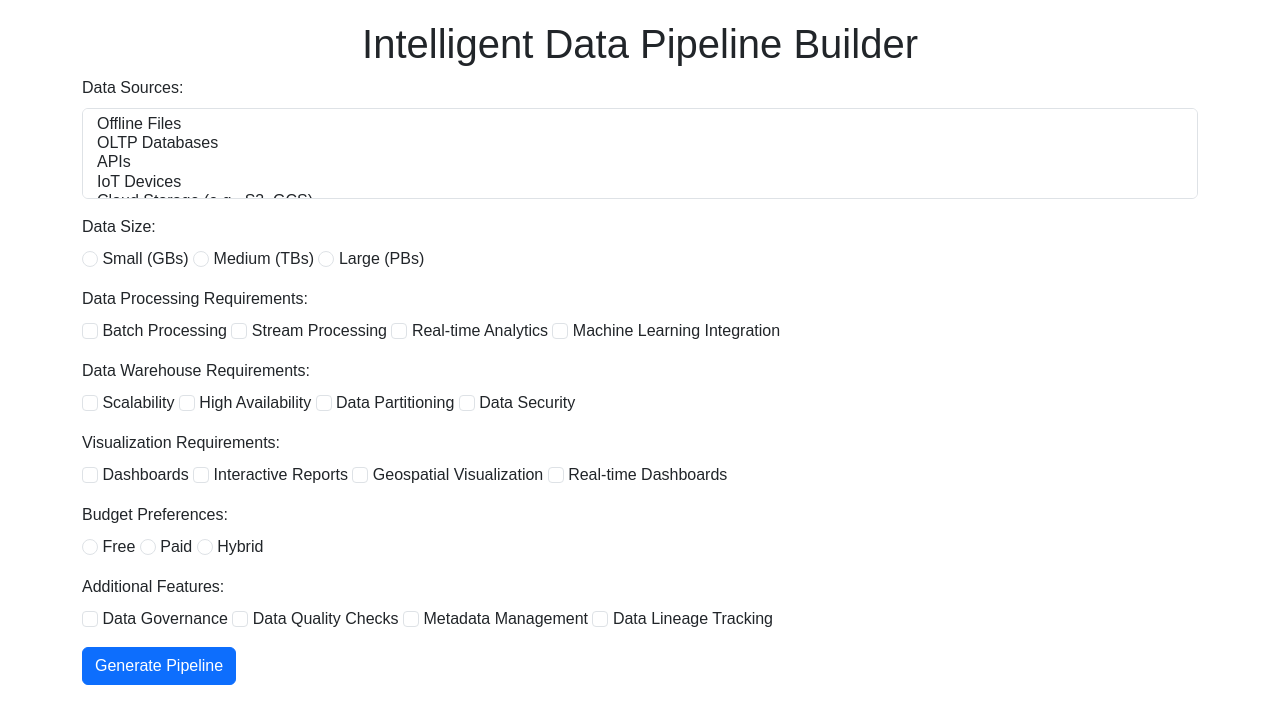
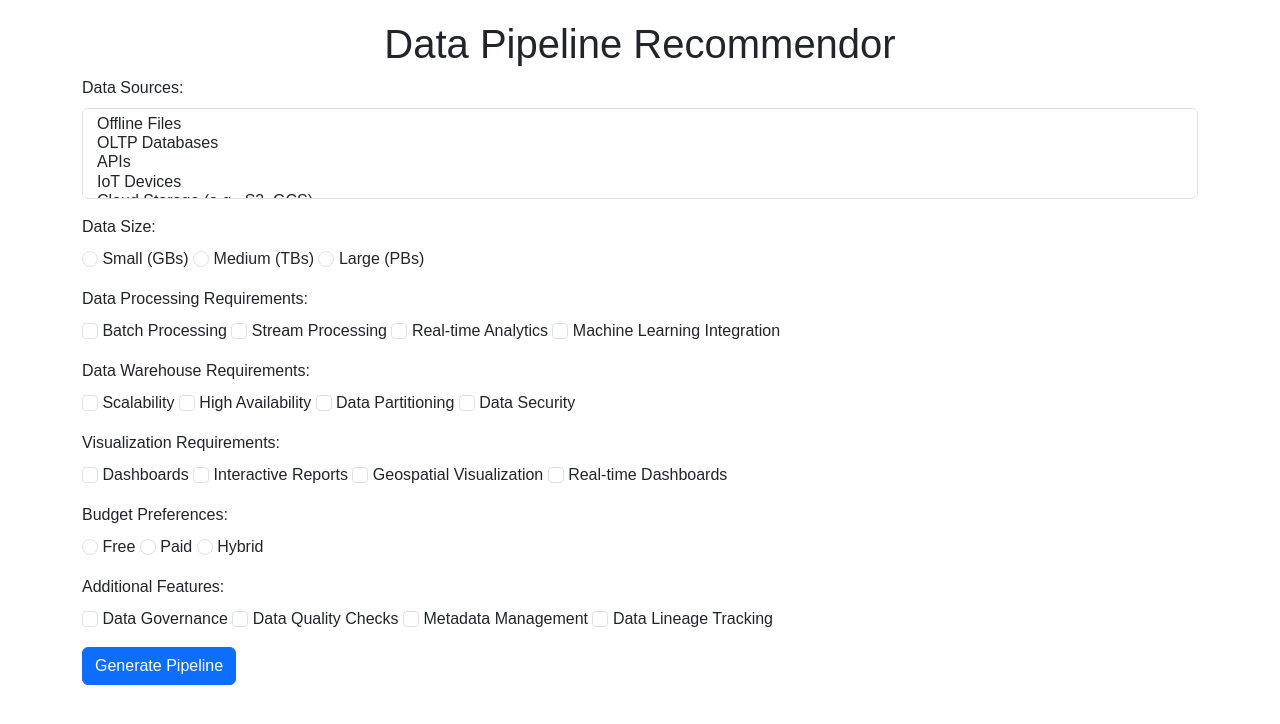
Before and after one commit to iZoom786/dcube, a plain HTML site: page mywork/index.html in a window 1280 px wide. Drawn offline with nearby package versions, Linux system fonts and the light colour scheme; a script that the page names is missing.

Commit message:
Update index.html

```diff
--- a/mywork/index.html
+++ b/mywork/index.html
@@ -33,7 +33,7 @@
 </head>
 <body>
   <div class="container">
-    <h1 class="text-center">Intelligent Data Pipeline Builder</h1>
+    <h1 class="text-center">Data Pipeline Recommendor</h1>
     <form id="userInputForm" class="mb-4">
       <!-- Data Sources -->
       <div class="mb-3">
```
